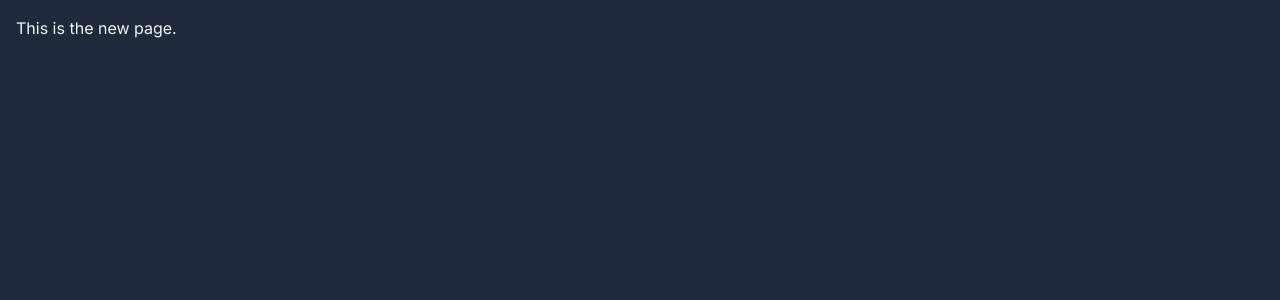
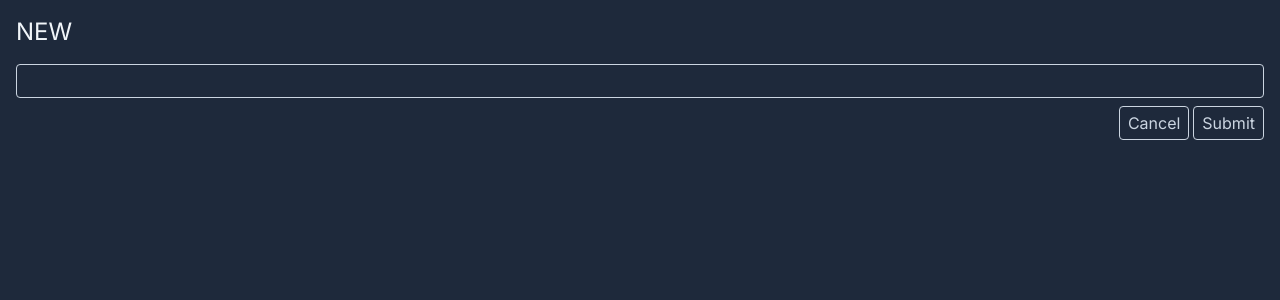
Before and after one commit to EchoSierraN/nextjs-todo-app, a Next.js app: page /new in a window 1280 px wide. Shown: the top 300 px of the page. Built offline with nearby package versions, Linux system fonts and the light colour scheme.

Commit message:
Cancel button

```diff
--- a/src/app/new/page.tsx
+++ b/src/app/new/page.tsx
@@ -1,3 +1,32 @@
+import Link from "next/link";
+
 export default function Page() {
-  return <h1>This is the new page.</h1>;
+  return (
+    <>
+      <header className="flex justify-between items-center mb-4">
+        <h1 className="text-2xl">NEW</h1>
+      </header>
+      <form className="flex flex-col gap-2">
+        <input
+          type="text"
+          name="title"
+          className="border border-slate-300 bg-transparent rounded px-2 py-1 outline-none focus-within:border-slate-100"
+        ></input>
+        <div className="flex gap-1 justify-end">
+          <Link
+            href={".."}
+            className="border border-slate-300 text-slate-300 px-2 py-1 rounded outline-none hover:bg-slate-700 focus-within:bg-slate-700"
+          >
+            Cancel
+          </Link>
+          <button
+            type="submit"
+            className="border border-slate-300 text-slate-300 px-2 py-1 rounded outline-none hover:bg-slate-700 focus-within:bg-slate-700"
+          >
+            Submit
+          </button>
+        </div>
+      </form>
+    </>
+  );
 }
--- a/src/components/TodoItem.tsx
+++ b/src/components/TodoItem.tsx
@@ -8,7 +8,10 @@ export function TodoItem({ id, title, complete }: TodoItemProps) {
   return (
     <li className="flex gap-1 items-center">
       <input id={id} type={"checkbox"} className="cursor-pointer peer" />
-      <label htmlFor={id} className="peer-checked:line-through">
+      <label
+        htmlFor={id}
+        className="peer-checked:line-through cursor-pointer peer-checked:text-slate-500"
+      >
         {title}
       </label>
     </li>
```
